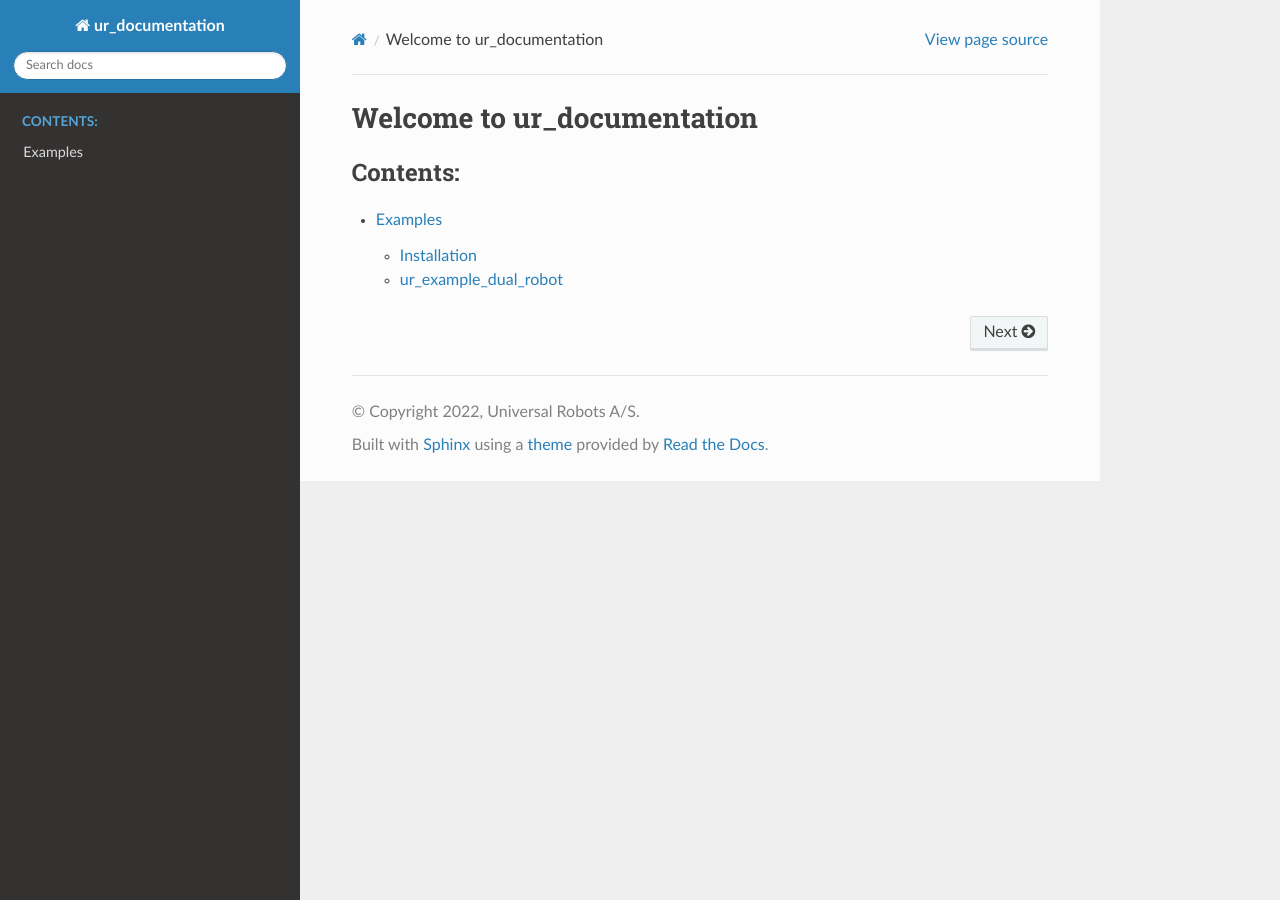
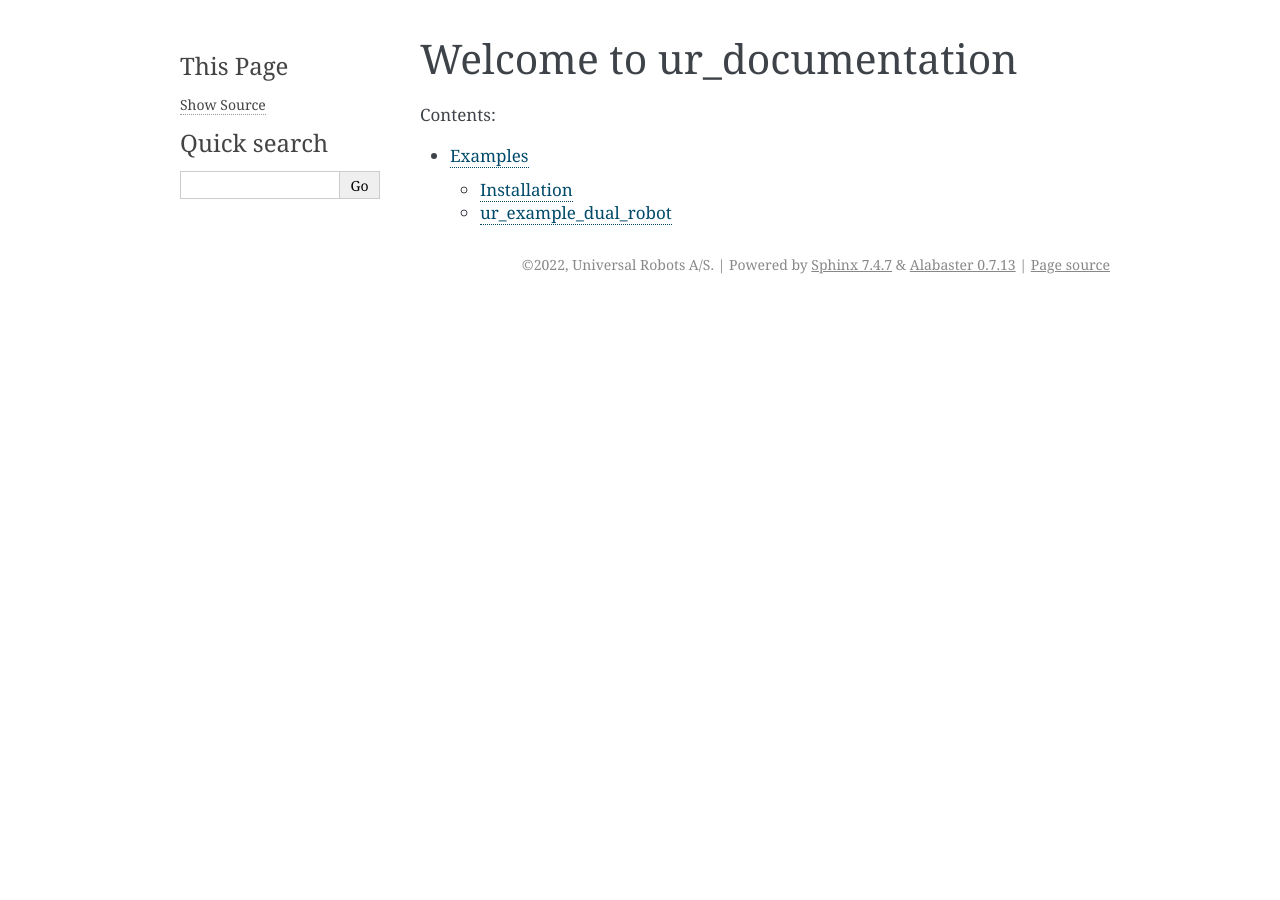
Before and after one commit to UniversalRobots/Universal_Robots_ROS_Tutorials, a Sphinx documentation site: the page built from ur_documentation/docs/source/index.rst, in a window 1280 px wide. Built offline with Sphinx 7.4.7, drawn with Linux system fonts in a browser that asks for light colours.

Commit message:
Use default alabaster theme

```diff
--- a/ur_documentation/docs/source/conf.py
+++ b/ur_documentation/docs/source/conf.py
@@ -40,7 +40,6 @@ release = "0.1"
 # ones.
 extensions = [
     "sphinx.ext.todo",
-    "sphinx_rtd_theme",
 ]
 
 # Add any paths that contain templates here, relative to this directory.
@@ -76,7 +75,7 @@ pygments_style = None
 # The theme to use for HTML and HTML Help pages.  See the documentation for
 # a list of builtin themes.
 #
-html_theme = "sphinx_rtd_theme"
+html_theme = "alabaster"
 
 # Theme options are theme-specific and customize the look and feel of a theme
 # further.  For a list of options available for each theme, see the
```
